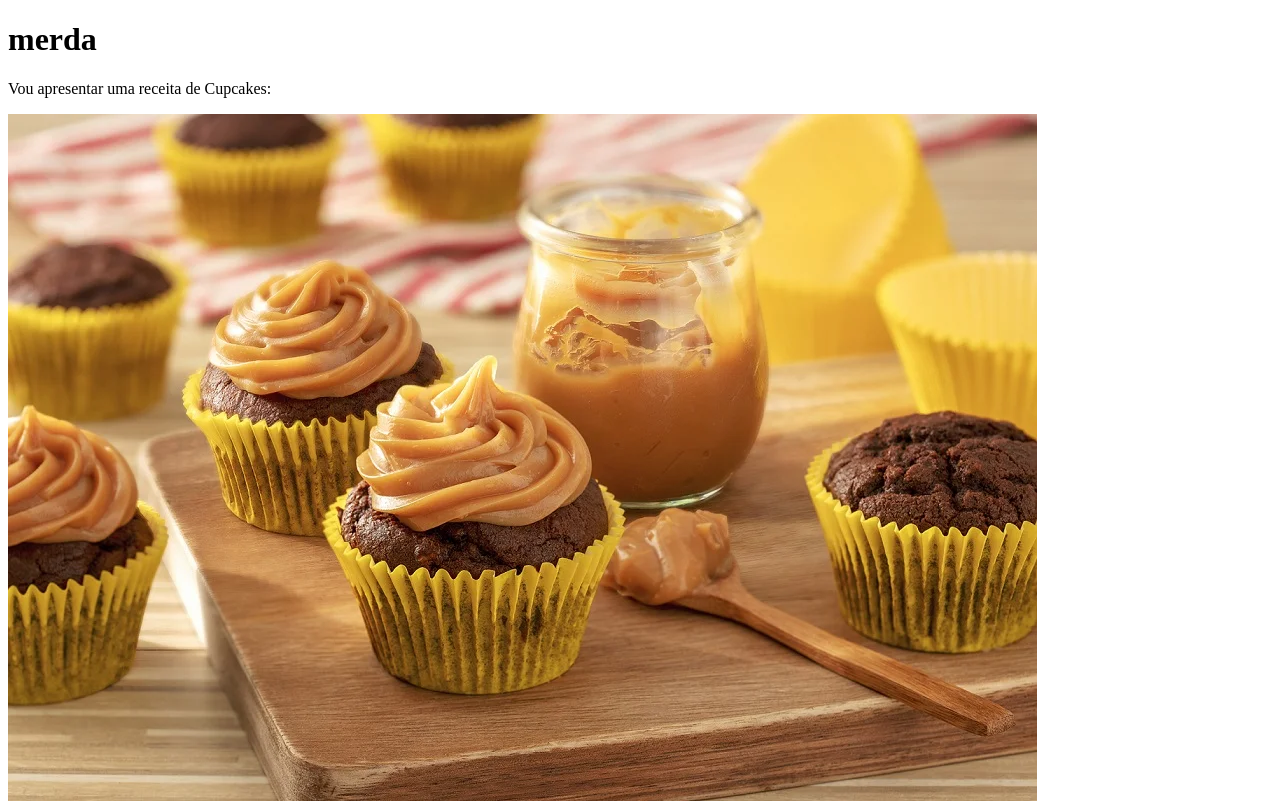
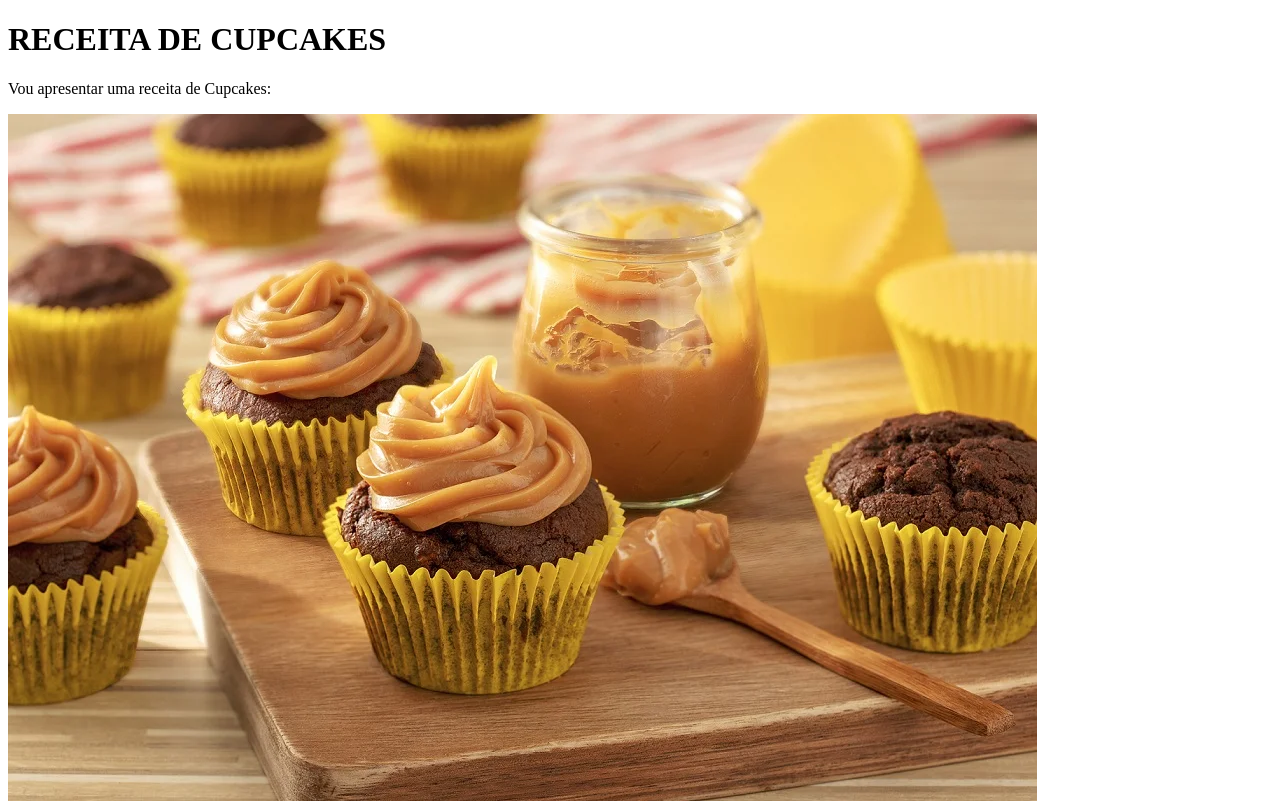
Before and after one commit to Pedro280407/2024, a plain HTML site: page index.html in a window 1280 px wide. Shown: the top 802 px of the page. Drawn offline with Linux system fonts and the light colour scheme.

Commit message:
Update index.html

```diff
--- a/index.html
+++ b/index.html
@@ -7,7 +7,7 @@
     <title></title>
 </head>
 <body>
-    <h1>merda</h1>
+    <h1> RECEITA DE CUPCAKES </h1>
 
     <p> Vou apresentar uma receita de Cupcakes: </p>
 
```
